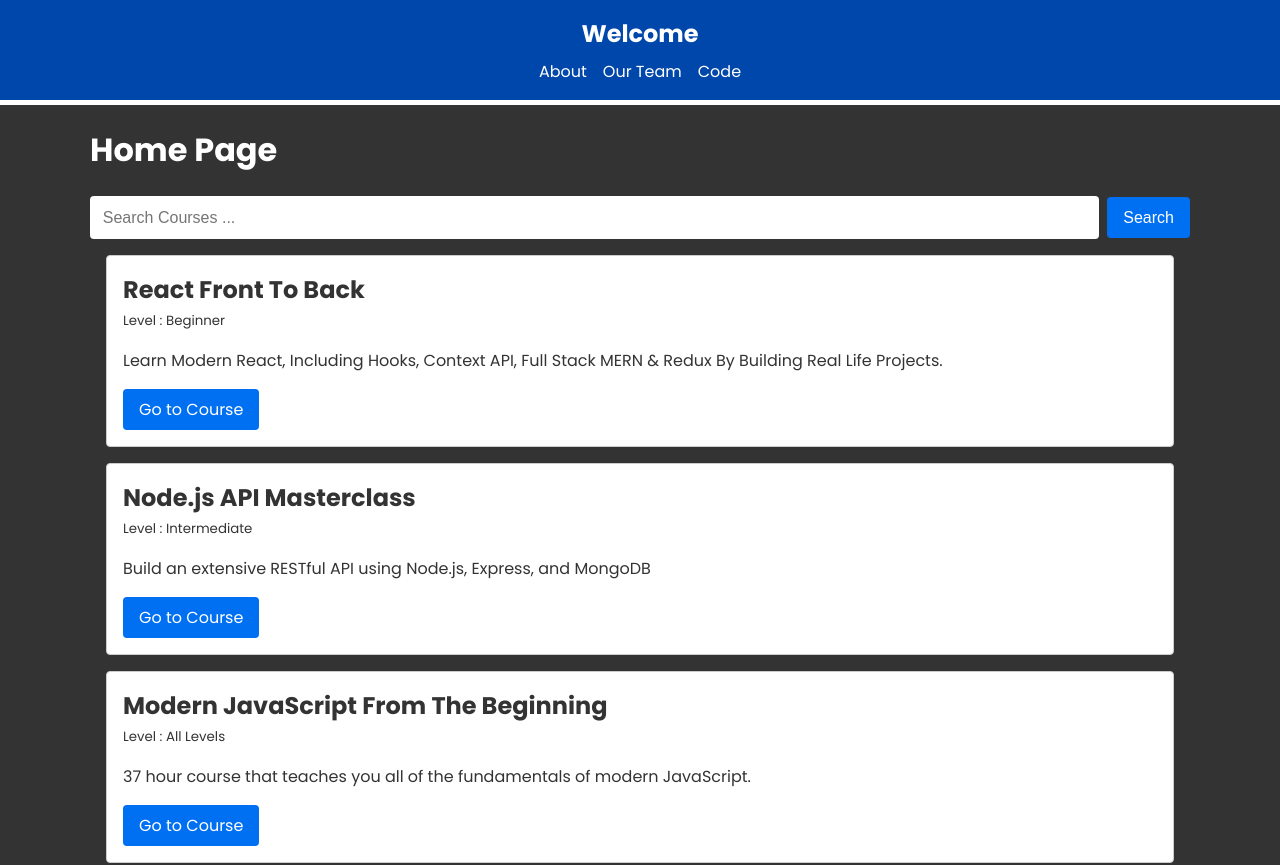
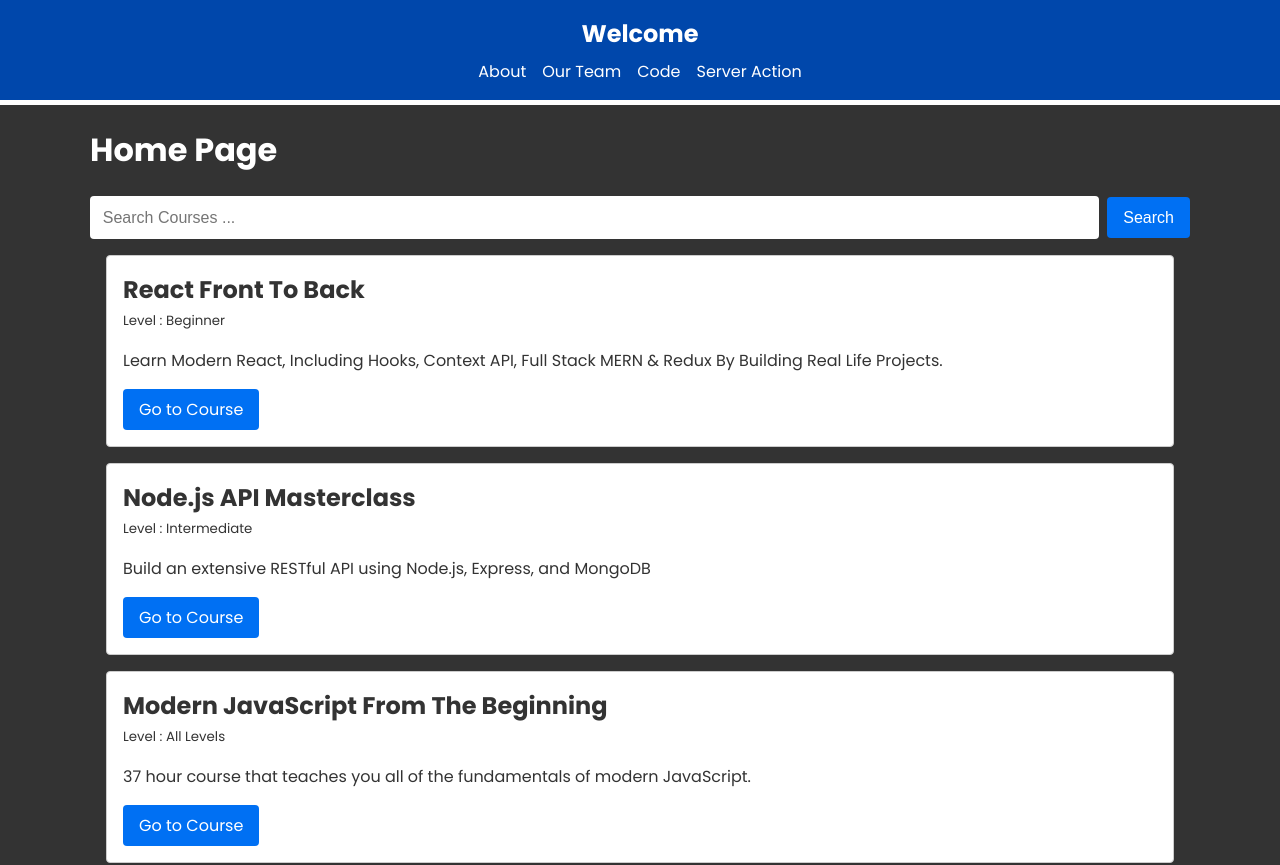
Before and after one commit to muzammilali28/NextJs-13.2-Essentials, a Next.js app: page / in a window 1280 px wide. Shown: the top 865 px of the page. Built offline with nearby package versions, Linux system fonts and the light colour scheme.

Commit message:
Added a Server Action navigation route from Next 13.4 Update

```diff
--- a/app/components/Header.jsx
+++ b/app/components/Header.jsx
@@ -12,6 +12,7 @@ const Header = () => {
                     <Link href="/about">About</Link>
                     <Link href="/ourteam">Our Team</Link>
                     <Link href="/code/repos">Code</Link>
+                    <Link href="/serverAction">Server Action</Link>
                 </div>
             </div>
         </header>
```
